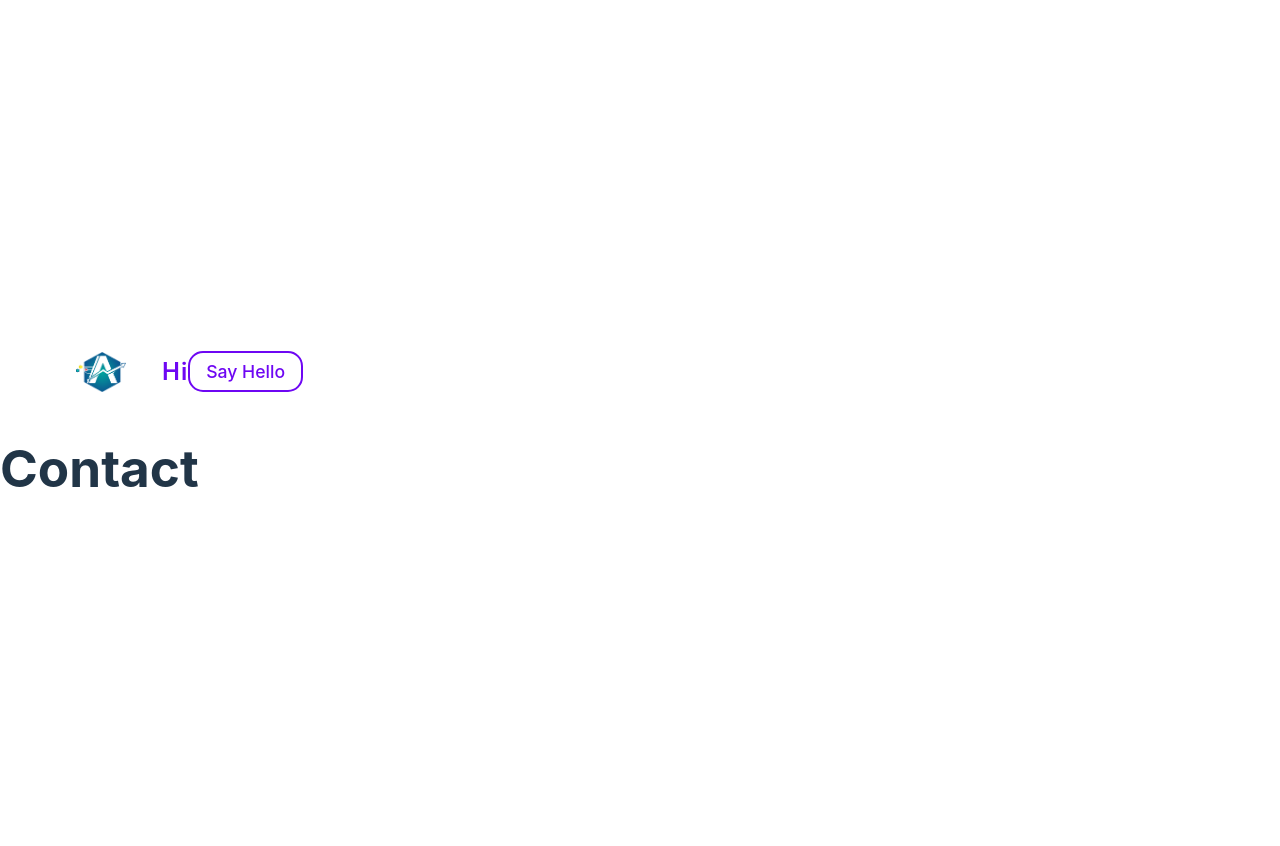
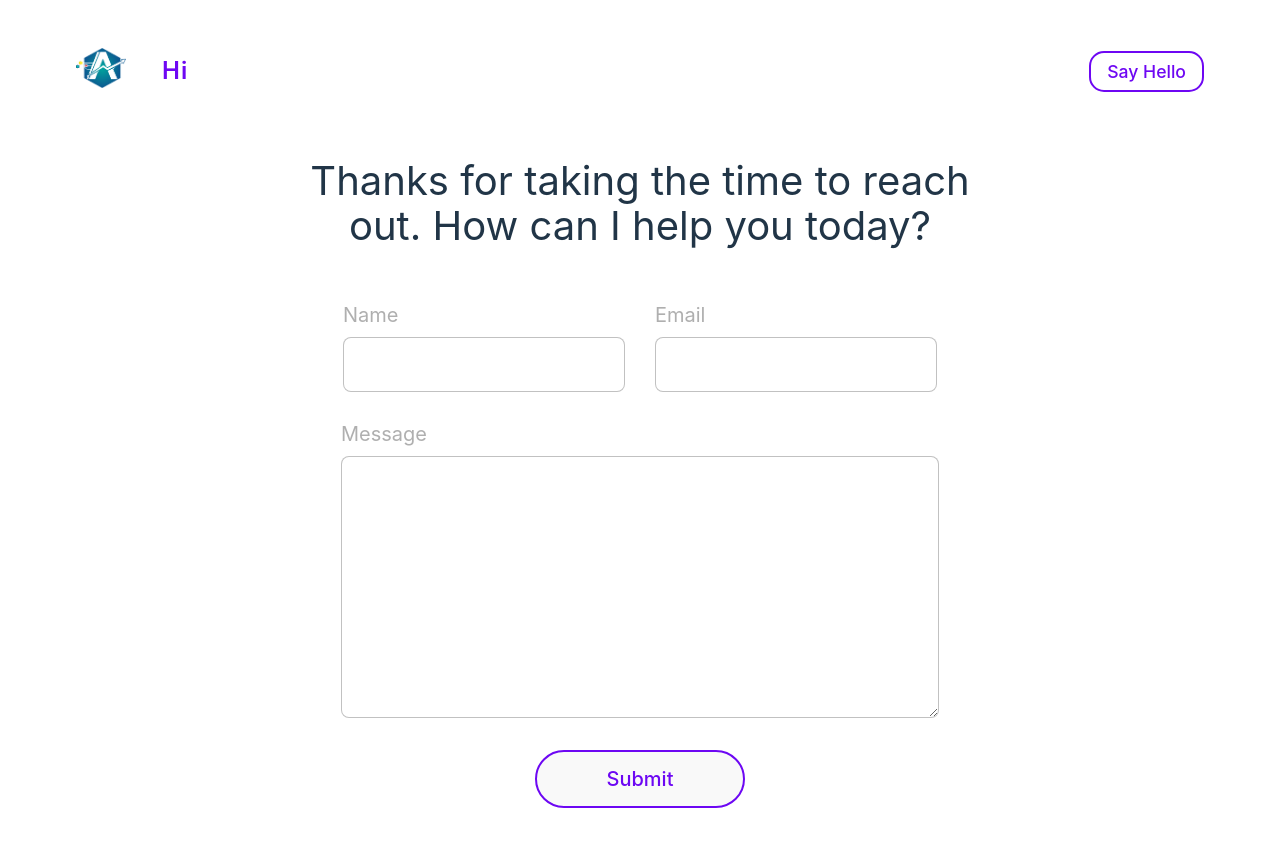
Before and after one commit to alamadrid01/inventory, a React (Vite) app: page /contact in a window 1280 px wide. Shown: the top 846 px of the page. Before the commit the page ends 800 px from the top, so only its background shows below. Built offline with nearby package versions, Linux system fonts and the light colour scheme.

Commit message:
Feat: Added the contact componenet Style: Added the styles for the contact page Styele: Modified the style for the home page

```diff
--- a/src/components/Navbar.jsx
+++ b/src/components/Navbar.jsx
@@ -1,16 +1,19 @@
 import React from "react";
 import logo from "./assets/logo.png";
+import {Link } from "react-router-dom"
 import "./styles/Navbar.scss";
 
 function Navbar() {
   return (
     <nav>
       <div className="left">
-        <img src={logo} alt="logo" />
+        <Link to="/"><img src={logo} alt="logo" /></Link>
         <h3>Hi</h3>
       </div>
       <div className="right">
-        <button>Say Hello</button>
+        <button>
+          <Link className="link" to="/contact">Say Hello</Link>
+        </button>
       </div>
     </nav>
   );
--- /dev/null
+++ b/src/components/styles/Contact.scss
@@ -0,0 +1,101 @@
+.contact{
+    padding: 1rem calc((90vw - 1000px) / 2);
+    display: flex;
+    align-items: center;
+    justify-content: center;
+    flex-direction: column;
+
+    h1{
+        width: 60%;
+        text-align: center;
+        line-height: 1.125;
+        font-size: 40px;
+        font-weight: 400;
+        margin-bottom: 30px;
+    }
+    form{
+        // width: 100%;
+        margin-top: 25px;
+        display: flex;
+        flex-direction: column;
+        justify-content: center;
+        align-items: center;
+
+        .hold{
+            display: flex;
+            gap: 30px;
+
+            .a{
+
+                width: 100%;
+                display: flex;
+                flex-direction: column;
+
+
+                label{
+                    font-size: 20px;
+                    margin-bottom: 10px;
+                    color: rgba(128, 128, 128, 0.63);
+                    font-weight: 400;
+                }
+                input{
+                    font-size: 1.25rem;
+                    padding: 10px 8px;
+                    color: rgb(70, 66, 66);
+                    width: 250px;
+                    padding: 15px;
+                    border-radius: 8px;
+                    outline: none;
+                    border: 1px solid rgba(128, 128, 128, 0.486);
+
+                    &:focus{
+                        outline: lightblue;
+                    }
+                }
+            }
+        }
+        .message{
+            margin-top: 30px;
+            display: flex;
+            flex-direction: column;
+            text-align: left;
+
+            label{
+                font-size: 20px;
+                margin-bottom: 10px;
+                color: rgba(128, 128, 128, 0.63);
+                font-weight: 400;
+            }
+
+            textarea{
+                font-size: 1.25rem;
+                padding: 10px 8px;
+                color: rgb(70, 66, 66);
+                width: 580px;
+                height: 30vh;
+                border-radius: 8px;
+                border: 1px solid rgba(128, 128, 128, 0.486);
+
+                &:focus{
+                    outline: lightblue;
+                }
+            }
+
+        }
+        button{
+            border-radius: 30px;
+            margin-top: 2rem;
+            margin-bottom: 2rem;
+            color: #6d07f3;
+            border: 2px solid #6d07f3;
+            padding: 15px 70px;
+            font-weight: 500;
+            font-size: 20px;
+
+            &:hover{
+                color: white;
+                background: #6d07f3;
+            }
+        }
+    }
+}
--- a/src/components/styles/Navbar.scss
+++ b/src/components/styles/Navbar.scss
@@ -5,7 +5,7 @@ nav{
     align-items: center;
     padding: 3rem calc((90vw - 1000px) / 2);
     z-index: 10;
-    position: relative;
+    // position: relative;
 
   .left {
     display: flex;
@@ -44,6 +44,10 @@ nav{
             color: #fff;
             transition: 0.3s ease-out;
         }
+
+        .link{
+          color: #6E07F3;
+        }
     }
   }
 }
--- a/src/index.css
+++ b/src/index.css
@@ -24,13 +24,6 @@ a:hover {
   color: #535bf2;
 }
 
-body {
-  margin: 0;
-  display: flex;
-  place-items: center;
-  min-width: 320px;
-  min-height: 100vh;
-}
 
 h1 {
   font-size: 3.2em;
--- a/src/pages/Contact.jsx
+++ b/src/pages/Contact.jsx
@@ -1,11 +1,31 @@
-import React from 'react'
+import React from "react";
+import "../components/styles/Contact.scss";
 
 function Contact() {
   return (
-    <div>
-        <h1>Contact</h1>
+    <div className="contact">
+      <h1>
+        Thanks for taking the time to reach out. How can I help you today?
+      </h1>
+      <form action="">
+        <div className="hold">
+          <div className="a">
+            <label htmlFor="fullName">Name</label>
+            <input type="text" />
+          </div>
+          <div className="a">
+            <label htmlFor="fullName">Email</label>
+            <input type="text" />
+          </div>
+        </div>
+        <div className="message">
+            <label htmlFor="message"> Message</label>
+            <textarea ></textarea>
+          </div>
+          <button type="submit">Submit</button>
+      </form>
     </div>
-  )
+  );
 }
 
-export default Contact
+export default Contact;
```
Also changed, not shown: src/components/styles/Work.scss (line endings or trailing spaces).
